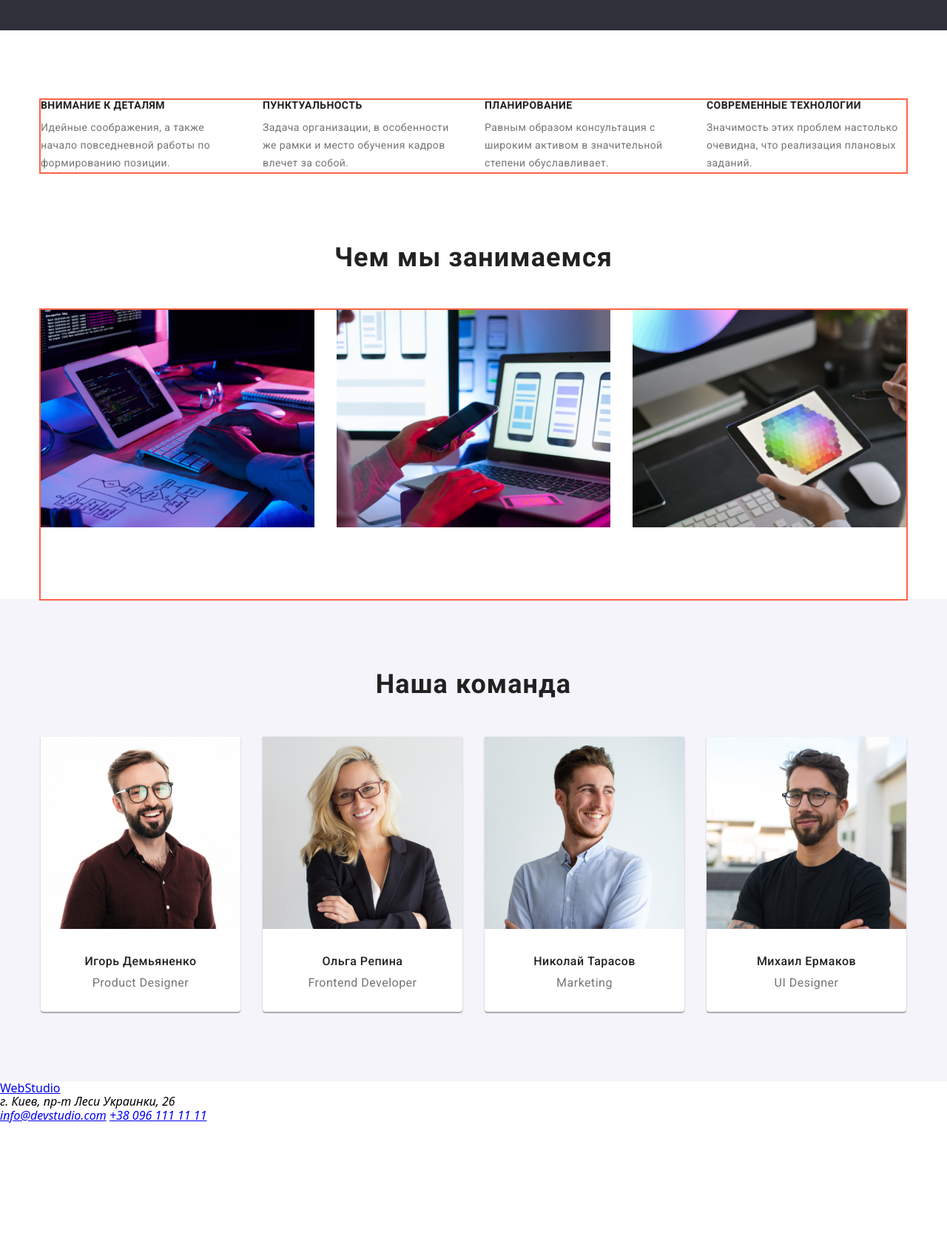
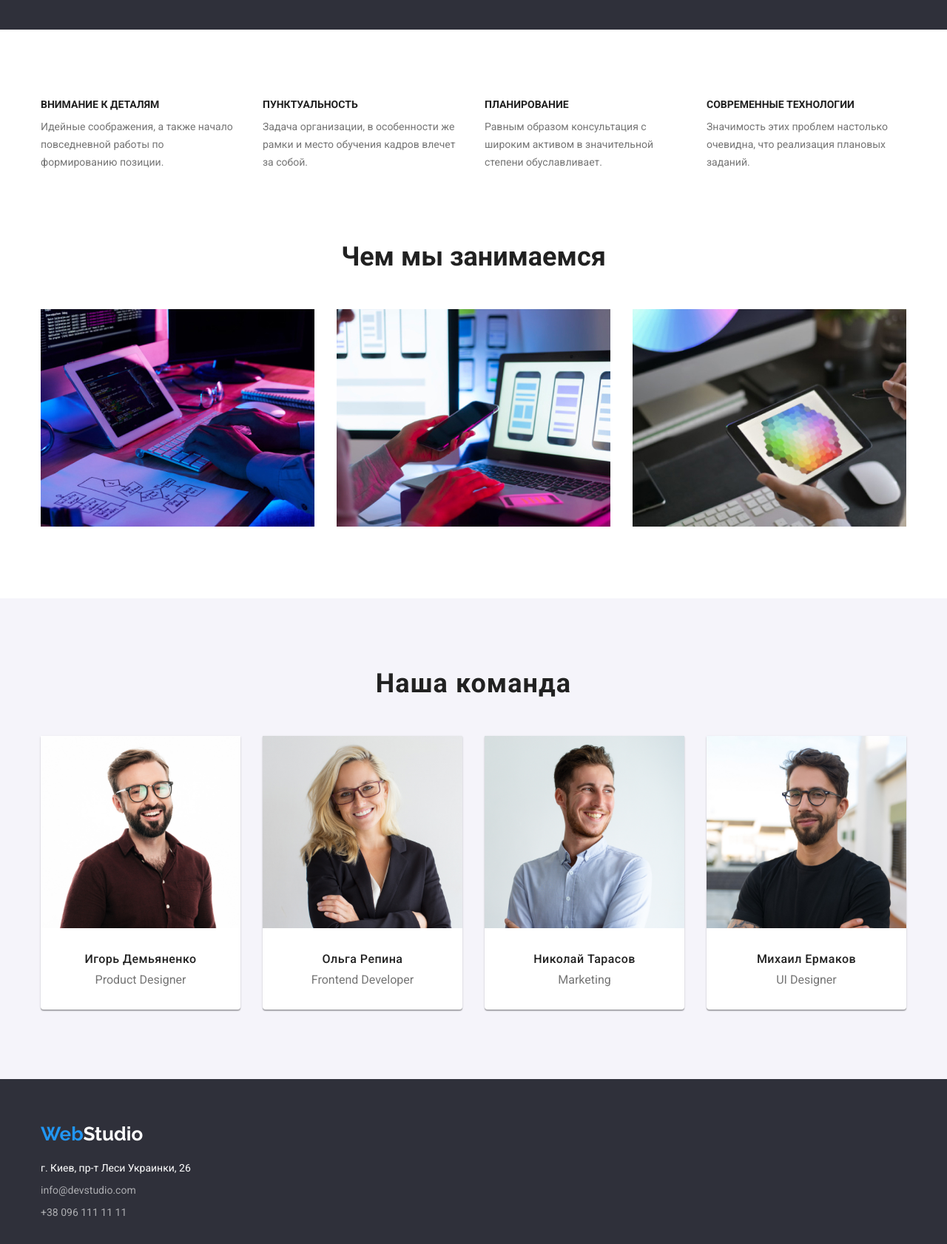
Before and after one commit to Andrii-Melnyk/goit-markup-hw-03, a plain HTML site: page index.html in a window 1280 px wide. Shown: the part 640-2322 px from the top of the page at 74% size. Before the commit the page ends 2159 px from the top, so only its background shows below. Drawn offline with nearby package versions, Linux system fonts and the light colour scheme.

Commit message:
Add footer

```diff
--- a/css/styles.css
+++ b/css/styles.css
@@ -7,6 +7,11 @@
   --primary-text-color: #757575;
   --background-color: #2f303a;
   --section-bg-color: #f5f4fa;
+}
+
+body {
+  font-family: "Roboto", sans-serif;
+  font-size: 14px;
 }
 
 /* Utilities */
@@ -41,10 +46,14 @@ p {
 }
 
 /* Menu */
+.page-header {
+  padding-top: 24px;
+  padding-bottom: 25px;
+  border-bottom: 1px solid #ececec;
+}
 .main-nav {
   display: flex;
   align-items: center;
-  border-bottom: 1px solid #ececec;
 }
 .site-nav {
   display: flex;
@@ -56,11 +65,8 @@ p {
 }
 .logo {
   font-family: "Raleway", sans-serif;
-  font-style: normal;
   font-weight: 700;
   font-size: 26px;
-  line-height: 1.19;
-  letter-spacing: 0.03em;
   color: var(--logo-text-color);
 }
 
@@ -73,15 +79,7 @@ p {
 
 .site-nav .link {
   display: block;
-  margin-top: 32px;
-  margin-bottom: 32px;
-
-  font-family: "Roboto", sans-serif;
-  font-style: normal;
   font-weight: 500;
-  font-size: 14px;
-  line-height: 1.14;
-  letter-spacing: 0.02em;
   color: var(--title-color);
 }
 .site-nav .link:hover,
@@ -92,12 +90,8 @@ p {
   color: var(--accent-color);
 }
 .contact-nav .link {
-  font-family: "Roboto", sans-serif;
-  font-style: normal;
   font-weight: 500;
-  font-size: 14px;
   line-height: 1.14;
-  letter-spacing: 0.02em;
   color: var(--primary-text-color);
 }
 .contact-nav .link:hover,
@@ -126,17 +120,16 @@ p {
   width: 696px;
   margin-left: auto;
   margin-right: auto;
-  font-family: "Roboto", sans-serif;
-  font-style: normal;
+  margin-bottom: 40px;
   font-weight: 900;
   font-size: 44px;
   line-height: 1.36;
-
   letter-spacing: 0.06em;
   text-transform: uppercase;
   color: var(--white-color);
-  outline: 2px solid tomato;
+  /* outline: 2px solid tomato; */
 }
+
 .button-hero {
   display: block;
   box-shadow: 0px 4px 4px rgba(0, 0, 0, 0.15);
@@ -144,17 +137,12 @@ p {
   border: 0;
   margin-left: auto;
   margin-right: auto;
-  margin-top: 40px;
-
-  font-family: "Roboto", sans-serif;
-  font-style: normal;
   font-weight: 700;
   font-size: 16px;
   line-height: 1.88;
   letter-spacing: 0.06em;
   background-color: var(--accent-color);
   color: var(--white-color);
-
   cursor: pointer;
 }
 
@@ -162,33 +150,29 @@ p {
 .section-advantage {
   padding-top: 94px;
 }
+
 .advantage-list {
   display: flex;
   justify-content: space-between;
-  outline: 2px solid tomato;
+  /* outline: 2px solid tomato; */
 }
+
 .advantage-list .item {
   flex-basis: calc((100% - 90px) / 4);
 }
 
 .advantage-caption {
   margin-bottom: 10px;
-  font-family: "Roboto", sans-serif;
-  font-style: normal;
   font-weight: 700;
   font-size: 14px;
   line-height: 1.14;
-  letter-spacing: 0.03em;
   text-transform: uppercase;
   color: var(--title-color);
 }
+
 .advantage-text {
-  font-family: "Roboto", sans-serif;
-  font-style: normal;
-  font-weight: 400;
   font-size: 14px;
   line-height: 1.71;
-  letter-spacing: 0.03em;
   color: var(--primary-text-color);
 }
 
@@ -196,22 +180,21 @@ p {
 .development-section {
   padding-top: 94px;
 }
+
 .development-title {
   margin-bottom: 50px;
   text-align: center;
-  font-family: "Roboto", sans-serif;
-  font-style: normal;
   font-weight: 700;
   font-size: 36px;
   line-height: 1.17;
-  letter-spacing: 0.03em;
   color: var(--title-color);
 }
+
 .development-list {
   display: flex;
   justify-content: space-between;
   padding-bottom: 94px;
-  outline: 2px solid tomato;
+  /* outline: 2px solid tomato; */
 }
 
 /* Section team */
@@ -220,17 +203,17 @@ p {
   padding-bottom: 94px;
   background-color: var(--section-bg-color);
 }
+
 .title-team {
   text-align: center;
   margin-bottom: 50px;
-  font-family: "Roboto", sans-serif;
-  font-style: normal;
   font-weight: 700;
   font-size: 36px;
   line-height: 1.17;
   letter-spacing: 0.03em;
   color: var(--title-color);
 }
+
 .team-list {
   display: flex;
   justify-content: space-between;
@@ -242,27 +225,53 @@ p {
     0px 2px 1px rgba(0, 0, 0, 0.2);
   border-radius: 0px 0px 4px 4px;
 }
+
 .person-card img {
   margin-bottom: 30px;
 }
+
 .person-card .title {
   margin-bottom: 10px;
   text-align: center;
-  font-family: "Roboto", sans-serif;
-  font-style: normal;
   font-weight: 500;
   font-size: 16px;
-  line-height: 1.19;
   letter-spacing: 0.03em;
   color: var(--title-color);
 }
+
 .person-card .text {
   text-align: center;
-  font-family: "Roboto";
-  font-style: normal;
-  font-weight: 400;
   font-size: 16px;
-  line-height: 1.19;
-  letter-spacing: 0.03em;
   color: var(--primary-text-color);
 }
+
+/* footer */
+.footer {
+  padding-top: 60px;
+  padding-bottom: 60px;
+  background-color: var(--background-color);
+}
+
+.logo-wrap {
+  margin-bottom: 20px;
+}
+
+.footer .link {
+  color: var(--white-color);
+}
+.adress .text {
+  margin-bottom: 9px;
+  line-height: 1.5;
+  color: var(--white-color);
+  font-style: normal;
+}
+
+.footer .email {
+  margin-bottom: 9px;
+}
+
+.footer .email,
+.footer .phone {
+  line-height: 1.5;
+  color: rgba(255, 255, 255, 0.6);
+}
--- a/index.html
+++ b/index.html
@@ -152,13 +152,17 @@
         </div>
       </section>
     </main>
-    <footer>
-      <a href="./index.html"><span>Web</span>Studio</a>
-      <address>
-        <p>г. Киев, пр-т Леси Украинки, 26</p>
-        <a href="mailto:info@devstudio.com">info@devstudio.com</a>
-        <a href="tel:+380961111111">+38 096 111 11 11</a>
-      </address>
+    <footer class="footer">
+      <div class="container">
+        <div class="logo-wrap">
+          <a href="./index.html" class="logo link"><span>Web</span>Studio</a>
+        </div>
+        <address class="adress">
+          <p class="text">г. Киев, пр-т Леси Украинки, 26</p>
+        </address>
+        <p class="email">info@devstudio.com</p>
+        <p class="phone">+38 096 111 11 11</p>
+      </div>
     </footer>
   </body>
 </html>
```
